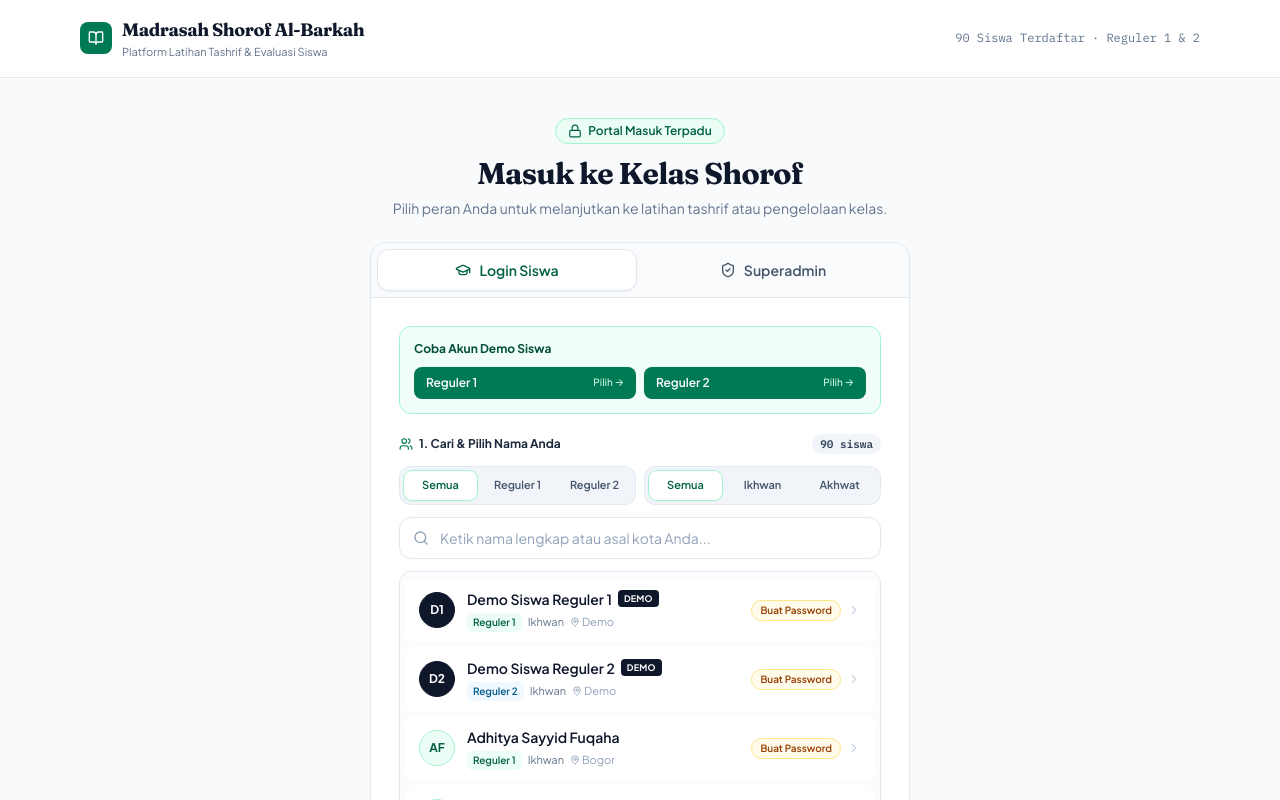
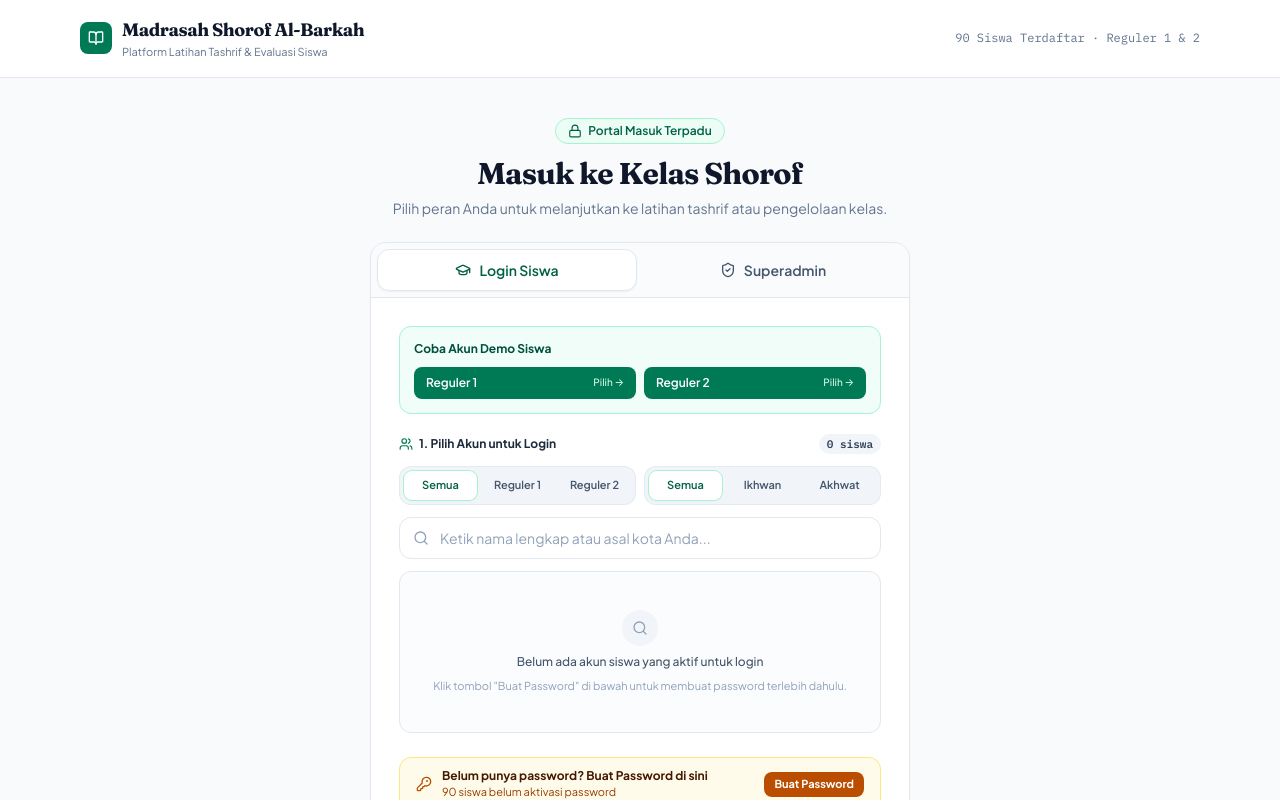
Before and after one commit to yourbontel/KIAS-REGULER, a React (Vite) app: page / in a window 1280 px wide. Shown: the top 800 px of the page. Built offline with nearby package versions, Linux system fonts and the light colour scheme.

Commit message:
fix: show only activated students in login list and keep unactivated students in Buat Password popup

```diff
--- a/src/components/LoginView.tsx
+++ b/src/components/LoginView.tsx
@@ -36,6 +36,7 @@ interface StudentPickerListProps {
   searchQuery: string;
   onChangeSearch: (val: string) => void;
   onSelectStudent: (studentId: string) => void;
+  emptyTitle?: string;
   emptySubtitle: string;
   maxHeightClass?: string;
 }
@@ -51,6 +52,7 @@ const StudentPickerList: React.FC<StudentPickerListProps> = ({
   searchQuery,
   onChangeSearch,
   onSelectStudent,
+  emptyTitle = 'Nama siswa tidak ditemukan',
   emptySubtitle,
   maxHeightClass = 'max-h-72',
 }) => (
@@ -157,7 +159,7 @@ const StudentPickerList: React.FC<StudentPickerListProps> = ({
             <Search className="w-4 h-4" />
           </div>
           <div className="text-xs font-medium text-slate-600">
-            Nama siswa tidak ditemukan
+            {emptyTitle}
           </div>
           <div className="text-[11px] text-slate-400">{emptySubtitle}</div>
         </div>
@@ -288,6 +290,7 @@ export const LoginView: React.FC<LoginViewProps> = ({
   const filteredStudents = useMemo(() => {
     const q = searchQuery.trim().toLowerCase();
     return students.filter((s) => {
+      if (!studentPasswords[s.id]) return false;
       if (filterClass !== 'Semua' && s.kelas !== filterClass) return false;
       if (filterGender !== 'Semua' && s.gender !== filterGender) return false;
       if (!q) return true;
@@ -296,7 +299,12 @@ export const LoginView: React.FC<LoginViewProps> = ({
         s.kota.toLowerCase().includes(q)
       );
     });
-  }, [students, filterClass, filterGender, searchQuery]);
+  }, [students, studentPasswords, filterClass, filterGender, searchQuery]);
+
+  const activatedTotalCount = useMemo(
+    () => students.filter((s) => Boolean(studentPasswords[s.id])).length,
+    [students, studentPasswords]
+  );
 
   const unactivatedStudents = useMemo(() => {
     const q = createSearch.trim().toLowerCase();
@@ -530,7 +538,7 @@ export const LoginView: React.FC<LoginViewProps> = ({
                     )}
 
                     <StudentPickerList
-                      title="1. Cari & Pilih Nama Anda"
+                      title="1. Pilih Akun untuk Login"
                       students={filteredStudents}
                       studentPasswords={studentPasswords}
                       filterClass={filterClass}
@@ -540,7 +548,16 @@ export const LoginView: React.FC<LoginViewProps> = ({
                       searchQuery={searchQuery}
                       onChangeSearch={setSearchQuery}
                       onSelectStudent={handleSelectStudent}
-                      emptySubtitle="Coba ubah filter kelas, kelompok, atau kata kunci pencarian."
+                      emptyTitle={
+                        activatedTotalCount === 0
+                          ? 'Belum ada akun siswa yang aktif untuk login'
+                          : 'Nama siswa tidak ditemukan'
+                      }
+                      emptySubtitle={
+                        activatedTotalCount === 0
+                          ? 'Klik tombol "Buat Password" di bawah untuk membuat password terlebih dahulu.'
+                          : 'Coba ubah filter kelas, kelompok, atau kata kunci pencarian.'
+                      }
                     />
 
                     {unactivatedTotalCount > 0 && (
```
